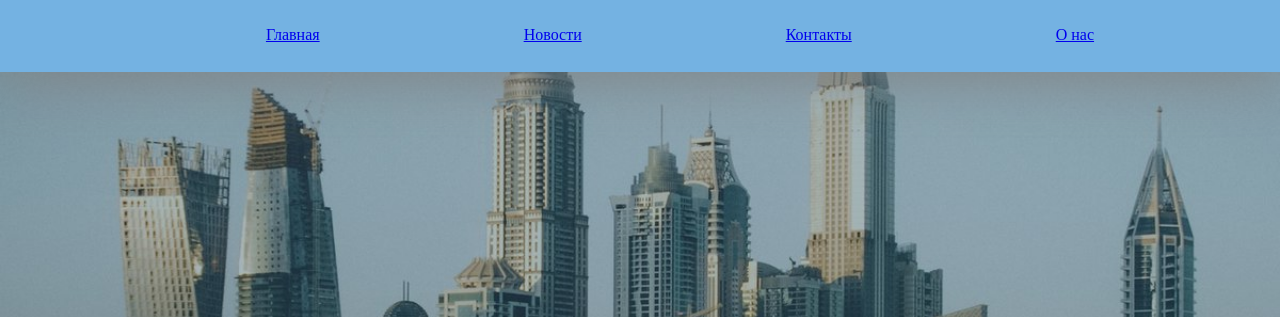
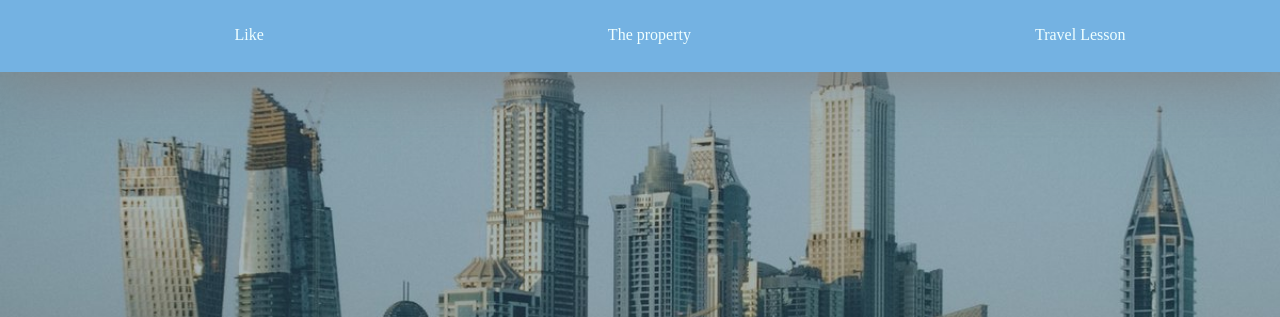
Before and after one commit to SamsonovDima/DimkaSerega, a plain HTML site: page index.html in a window 1280 px wide. Shown: the top 317 px of the page. Drawn offline with Linux system fonts and the light colour scheme.

Commit message:
menu2.1
и так, я отредактировал header удалил лишние заголовки к меню и добавил
новые, поменял цвета и создал к ним якоря. так же кнопке like дал адрес
видел с ютуба на короткое видео гриффинов, просто посмотреть работает ли
она. Код приведу в читабельніе вид  завтра вечером, какраз натя уходит
на курсі и я смогу по сидеть немного дольше обічного, минус в  том что у
меня не работает @media screen(((( не понимаю почему (

```diff
--- a/index.html
+++ b/index.html
@@ -12,18 +12,14 @@
 
         <div class="header">
       <ul id="navbar">
+          <li><a href="#like">Like</a> </li>
           <li>
-            <a href="#">Главная</a>
+            <a href="#The property">The property</a>
           </li>
           <li>
-            <a href="#">Новости</a>
+            <a href="#Travel Lesson">Travel Lesson</a>
           </li>
-          <li>
-            <a href="#">Контакты</a>
-          </li>
-          <li>
-              <a href="#">О нас</a>
-          </li>
+
             </ul>
         </div>
 
@@ -38,6 +34,9 @@
         </div>
 
         <div class="img">
+            <li>
+            <a name="The property"></a>
+          </li>
         <span class="first-title">
             Free Philippine Real Estate Ads Forums And Classifieds
             </span>
@@ -46,6 +45,9 @@
             </span>
             <img src="bd.jpg" alt="loagin">
             <span class="after-title">
+                <li>
+            <a name="Travel Lesson"></a>
+          </li>
                 Become A Travel Pro In One Easy Lesson
             </span>
             <span class="after-text">
@@ -65,7 +67,8 @@
         </div>
         <div class="like">
         <span class="like-text">
-            <a href="pornhub.com">I LIKE IT</a>
+            <a href="https://www.youtube.com/watch?v=xfXVnrDkCbU">I LIKE IT</a>
+            <li><a name="like"></a></li>
         </span>
         </div>
 
--- a/main.css
+++ b/main.css
@@ -14,20 +14,18 @@ body{
     margin: 0;
     padding: ;
     list-style-type: none;
-    border-radius: 50px 5px 10px 30px;
     width: 100%;
-    height: 75px;
+    height: 72px;
     text-align: center;
 
 }
 #navbar li {
     display: inline;
-    margin: 100px;
+    margin: 170px;
     line-height: 70px;
 
 }
 #navbar a:hover{
-    background-color: cyan;
     text-align: center;
     background-repeat: repeat-x;
 }
@@ -119,7 +117,21 @@ body{
     text-align: center;
     padding-top: 20px;
 }
-.like:hover{
-      background-color: cyan;
+.like{
     text-align: center;
 }
+li{
+    list-style-type: none;
+}
+a{
+    text-decoration: none;
+    color: azure;
+}
+a:hover{
+    color:blue;
+}
+@media screen and (max-width; 720px){
+    img{
+        width: 90%;
+    }
+}
```
